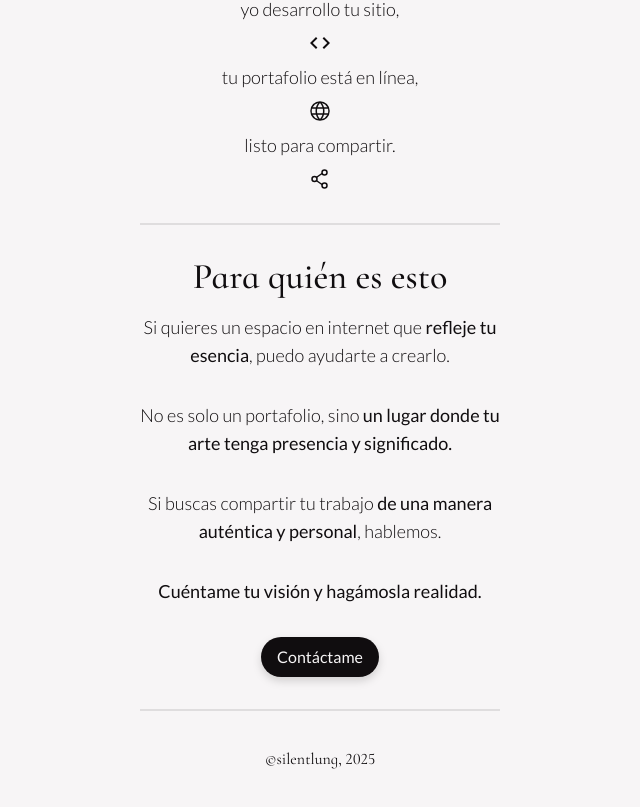
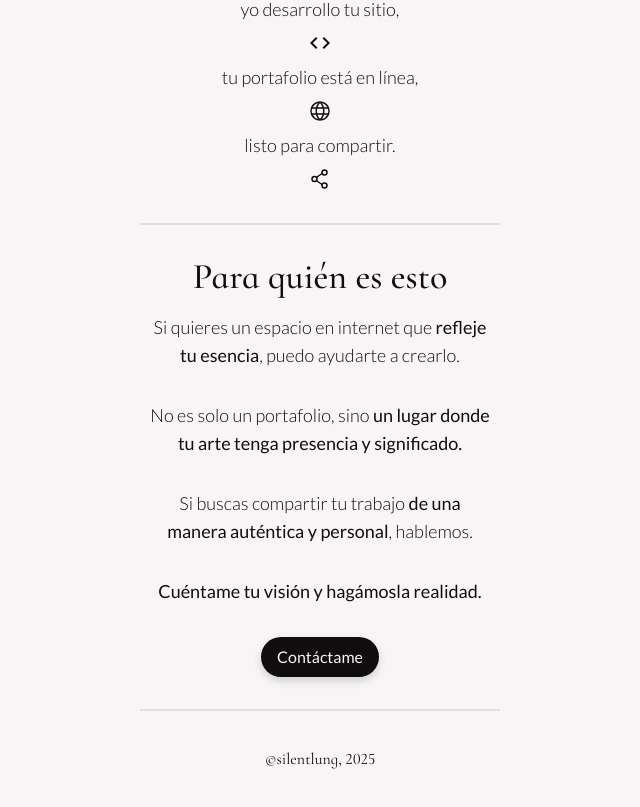
Before and after one commit to Lvnge/sl-eria, a React (Vite) app: page / in a window 1280 px wide. Shown: the part 743-1550 px from the top of the page, without its empty margins (320-960 px from the left). Built offline with nearby package versions, Linux system fonts and the light colour scheme.

Commit message:
Test layout

```diff
--- a/src/pages/Home.tsx
+++ b/src/pages/Home.tsx
@@ -120,7 +120,7 @@ const Home = () => {
           </div>
         </div>
         <div className="divider"></div>
-        <div className="home-section select-none ">
+        <div className="home-section select-none px-2 ">
           <div className="flex flex-col">
             <h3>Para quién es esto</h3>
 
```
